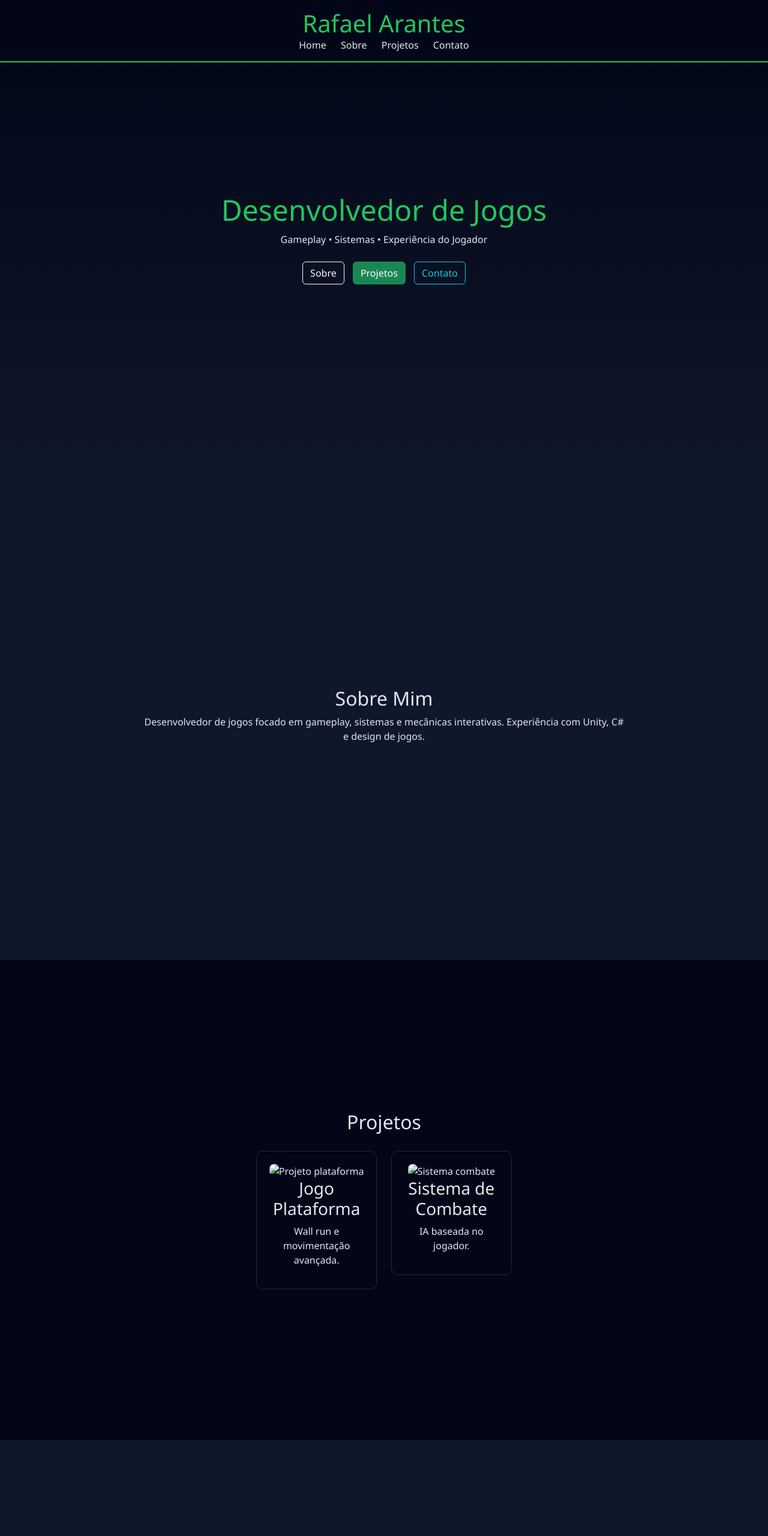
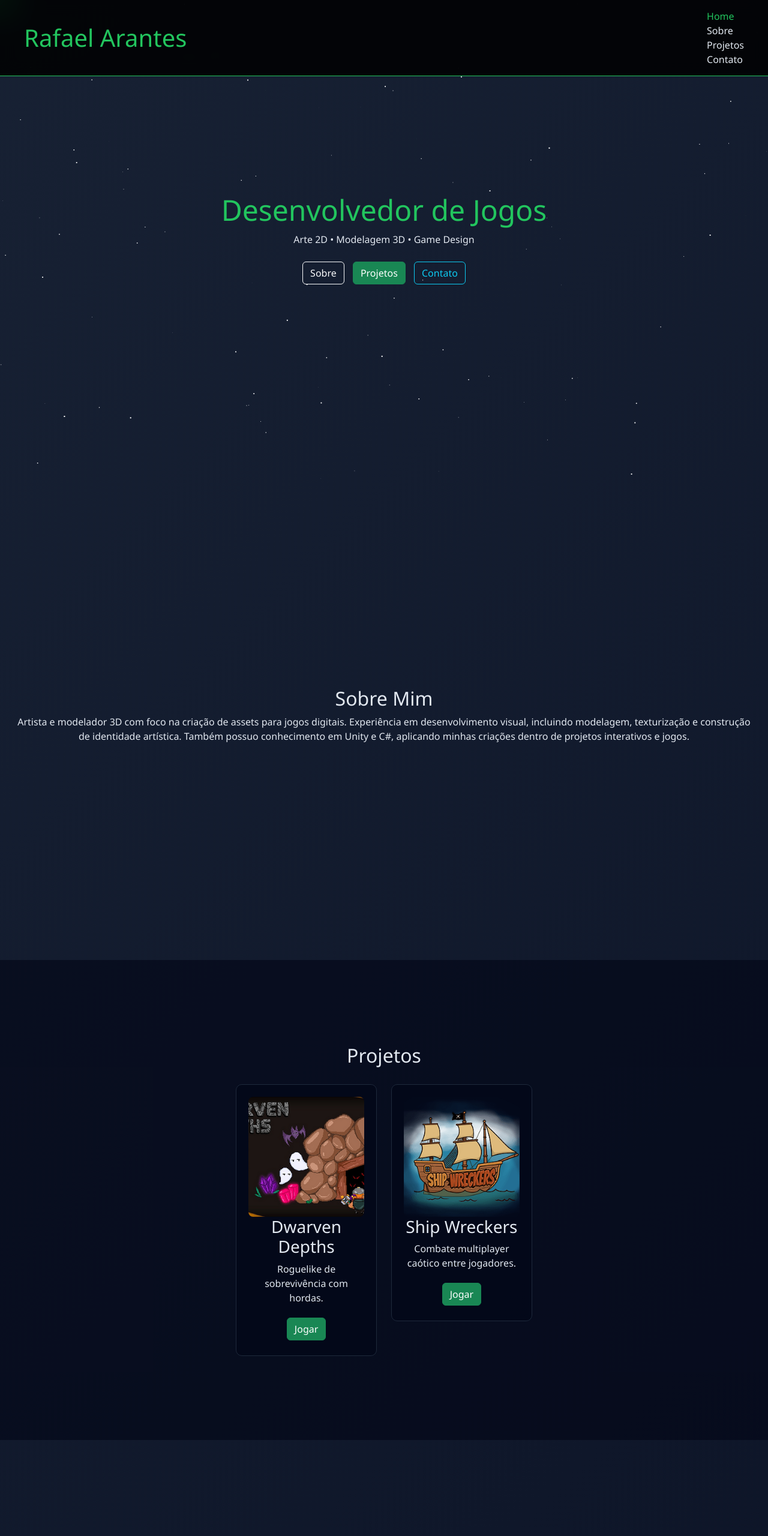
Before and after one commit to RafaelArantesG/portfolio_rafael, a plain HTML site: page index.html in a window 1280 px wide. Shown: the top 2560 px of the page at 60% size. Drawn offline with nearby package versions, Linux system fonts and the light colour scheme.

Commit message:
atualização terça

```diff
--- a/css/style.css
+++ b/css/style.css
@@ -1,22 +1,71 @@
 html {
-    scroll-behavior: smooth; /* scroll suave */
+    scroll-behavior: smooth;
+    scroll-snap-type: y mandatory;
 }
 
 body {
     margin: 0;
     font-family: 'Segoe UI', sans-serif;
-    background-color: #0f172a;
     color: #e2e8f0;
+
+    background: linear-gradient(-45deg, #020617, #0f172a, #1e293b, #020617);
+    background-size: 400% 400%;
+    animation: gradientBG 12s ease infinite;
+}
+
+/* ANIMAÇÃO DO FUNDO */
+@keyframes gradientBG {
+    0% { background-position: 0% 50%; }
+    50% { background-position: 100% 50%; }
+    100% { background-position: 0% 50%; }
+}
+
+/* PARTÍCULAS */
+#particles {
+    position: fixed;
+    width: 100%;
+    height: 100%;
+    z-index: -2;
+}
+
+/* GLOW DO MOUSE */
+.cursor-glow {
+    position: fixed;
+    width: 120px;
+    height: 120px;
+    background: radial-gradient(circle, rgba(34,197,94,0.5), transparent 70%);
+    pointer-events: none;
+    border-radius: 50%;
+    transform: translate(-50%, -50%);
+    z-index: -1;
+    filter: blur(10px);
 }
 
 /* HEADER */
 .header {
     width: 100%;
-    background: #020617;
-    text-align: center;
-    padding: 15px;
-    border-bottom: 2px solid #22c55e;
+    background: rgba(0, 0, 0, 0.85);
+    backdrop-filter: blur(12px);
+
+    display: flex;
+    justify-content: space-between;
+    align-items: center;
+
+    padding: 15px 40px;
+    border-bottom: 1px solid #22c55e;
+
+    position: fixed;
+    top: 0;
+    left: 0;
     z-index: 1000;
+
+    transition: 0.3s;
+}
+
+/* efeito ao scroll */
+.header.scrolled {
+    background: rgba(0, 0, 0, 0.95);
+    box-shadow: 0 0 15px #22c55e;
 }
 
 .header h1 {
@@ -24,20 +73,39 @@ body {
     margin: 0;
 }
 
-.header nav a {
+/* LINKS */
+.nav-link {
+    position: relative;
     color: #e2e8f0;
-    margin: 0 10px;
+    margin-left: 20px;
     text-decoration: none;
     transition: 0.3s;
 }
 
-.header nav a:hover {
-    color: #38bdf8;
+/* LINHA ANIMADA */
+.nav-link::after {
+    content: "";
+    position: absolute;
+    left: 0;
+    bottom: -5px;
+    width: 0%;
+    height: 2px;
+    background: #22c55e;
+    transition: 0.3s;
 }
 
-/* SEÇÕES FULL SCREEN */
+.nav-link:hover::after {
+    width: 100%;
+}
+
+/* LINK ATIVO */
+.nav-link.active {
+    color: #22c55e;
+}
+/* SEÇÕES */
 .section {
-    height: 100vh; /* ocupa a tela inteira */
+    height: 100vh;
+    scroll-snap-align: start;
     display: flex;
     justify-content: center;
     align-items: center;
@@ -45,16 +113,7 @@ body {
     padding: 20px;
 }
 
-/* conteúdo centralizado */
-.content {
-    max-width: 800px;
-}
-
 /* HERO */
-.hero {
-    background: linear-gradient(#020617, #0f172a);
-}
-
 .hero h2 {
     font-size: 3rem;
     color: #22c55e;
@@ -71,21 +130,23 @@ body {
 
 /* SEÇÃO ESCURA */
 .dark {
-    background-color: #020617;
+    background-color: rgba(2, 6, 23, 0.6);
 }
 
 /* CARDS */
 .card-custom {
-    background: #020617;
+    background: rgba(2,6,23,0.7);
     padding: 20px;
     border-radius: 10px;
-    border: 1px solid #1e293b;
     transition: 0.3s;
     margin-top: 20px;
+    border: 1px solid #1e293b;
 }
 
 .card-custom img {
     width: 100%;
+    height: 200px;
+    object-fit: cover;
     border-radius: 8px;
 }
 
@@ -94,9 +155,18 @@ body {
     box-shadow: 0 0 20px #22c55e;
 }
 
+/* BOTÕES DOS PROJETOS */
+.project-buttons {
+    margin-top: 15px;
+}
+
+.project-buttons a {
+    margin: 5px;
+}
+
 /* FOOTER */
 .footer {
     text-align: center;
     padding: 10px;
-    background: #020617;
+    background: rgba(2,6,23,0.8);
 }
--- a/index.html
+++ b/index.html
@@ -12,13 +12,17 @@
 
 <!-- Rafael Arantes Gonçalves -->
 
-<header class="header fixed-top">
+<canvas id="particles"></canvas>
+<div class="cursor-glow"></div>
+
+<header class="header" id="header">
   <h1>Rafael Arantes</h1>
+
   <nav>
-    <a href="#hero">Home</a>
-    <a href="#sobre">Sobre</a>
-    <a href="#projetos">Projetos</a>
-    <a href="#contato">Contato</a>
+    <a href="#hero" class="nav-link active">Home</a>
+    <a href="#sobre" class="nav-link">Sobre</a>
+    <a href="#projetos" class="nav-link">Projetos</a>
+    <a href="#contato" class="nav-link">Contato</a>
   </nav>
 </header>
 
@@ -26,7 +30,7 @@
 <section id="hero" class="section hero">
   <div class="content">
     <h2>Desenvolvedor de Jogos</h2>
-    <p>Gameplay • Sistemas • Experiência do Jogador</p>
+    <p>Arte 2D • Modelagem 3D • Game Design</p>
 
     <div class="buttons">
       <a href="#sobre" class="btn btn-outline-light">Sobre</a>
@@ -41,8 +45,10 @@
   <div class="content">
     <h2>Sobre Mim</h2>
     <p>
-      Desenvolvedor de jogos focado em gameplay, sistemas e mecânicas interativas.
-      Experiência com Unity, C# e design de jogos.
+    Artista e modelador 3D com foco na criação de assets para jogos digitais.
+    Experiência em desenvolvimento visual, incluindo modelagem, texturização e construção de identidade artística.
+
+    Também possuo conhecimento em Unity e C#, aplicando minhas criações dentro de projetos interativos e jogos.
     </p>
   </div>
 </section>
@@ -56,17 +62,25 @@
 
       <div class="col-md-4">
         <article class="card-custom">
-          <img src="img/projeto1.png" alt="Projeto plataforma">
-          <h3>Jogo Plataforma</h3>
-          <p>Wall run e movimentação avançada.</p>
+          <img src="img/dwarven.png" alt="Dwarven Depths">
+          <h3>Dwarven Depths</h3>
+          <p>Roguelike de sobrevivência com hordas.</p>
+
+          <div class="project-buttons">
+            <a href="https://euromir.itch.io/dwarven-depths" target="_blank" class="btn btn-success">Jogar</a>
+          </div>
         </article>
       </div>
 
       <div class="col-md-4">
         <article class="card-custom">
-          <img src="img/projeto2.png" alt="Sistema combate">
-          <h3>Sistema de Combate</h3>
-          <p>IA baseada no jogador.</p>
+          <img src="img/ShipWreckers.png" alt="Ship Wreckers">
+          <h3>Ship Wreckers</h3>
+          <p>Combate multiplayer caótico entre jogadores.</p>
+
+          <div class="project-buttons">
+            <a href="https://euromir.itch.io/ship-wreckers" target="_blank" class="btn btn-success">Jogar</a>
+          </div>
         </article>
       </div>
 
@@ -78,7 +92,30 @@
 <section id="contato" class="section">
   <div class="content">
     <h2>Contato</h2>
-    <p>Email: seuemail@email.com</p>
+
+    <p><strong>Email:</strong> rafaelarantesg@gmail.com</p>
+
+    <p>
+      <strong>LinkedIn:</strong>
+      <a href="https://www.linkedin.com/in/rafael-arantes-222172269" target="_blank">
+        linkedin.com/in/rafael-arantes
+      </a>
+    </p>
+
+    <p>
+      <strong>Bluesky:</strong>
+      <a href="https://bsky.app/profile/acedefectivee.bsky.social" target="_blank">
+        acedefectivee.bsky.social
+      </a>
+    </p>
+
+    <p>
+      <strong>ArtStation:</strong>
+      <a href="https://rafael-arantes.artstation.com" target="_blank">
+        rafael-arantes.artstation.com
+      </a>
+    </p>
+
   </div>
 </section>
 
@@ -86,5 +123,7 @@
   <p>© 2026 - Rafael Arantes</p>
 </footer>
 
+<script src="js/script.js"></script>
+
 </body>
 </html>
--- /dev/null
+++ b/js/script.js
@@ -0,0 +1,107 @@
+// =========================
+// HEADER INTERATIVO
+// =========================
+
+const sections = document.querySelectorAll("section");
+const navLinks = document.querySelectorAll(".nav-link");
+const header = document.getElementById("header");
+
+window.addEventListener("scroll", () => {
+    let current = "";
+
+    sections.forEach(section => {
+        const sectionTop = section.offsetTop - 150;
+        if (scrollY >= sectionTop) {
+            current = section.getAttribute("id");
+        }
+    });
+
+    navLinks.forEach(link => {
+        link.classList.remove("active");
+        if (link.getAttribute("href") === "#" + current) {
+            link.classList.add("active");
+        }
+    });
+
+    // efeito scroll no header
+    if (window.scrollY > 50) {
+        header.classList.add("scrolled");
+    } else {
+        header.classList.remove("scrolled");
+    }
+});
+
+
+// =========================
+// GLOW DO MOUSE
+// =========================
+
+const glow = document.querySelector(".cursor-glow");
+
+let mouseX = 0, mouseY = 0;
+let currentX = 0, currentY = 0;
+let speed = 0;
+
+document.addEventListener("mousemove", (e) => {
+    mouseX = e.clientX;
+    mouseY = e.clientY;
+    speed = Math.abs(e.movementX) + Math.abs(e.movementY);
+});
+
+function animateGlow() {
+    currentX += (mouseX - currentX) * 0.15;
+    currentY += (mouseY - currentY) * 0.15;
+
+    glow.style.left = currentX + "px";
+    glow.style.top = currentY + "px";
+
+    let scale = 1 + Math.min(speed / 50, 0.8);
+    glow.style.transform = `translate(-50%, -50%) scale(${scale})`;
+
+    requestAnimationFrame(animateGlow);
+}
+
+animateGlow();
+
+
+// =========================
+// PARTÍCULAS
+// =========================
+
+const canvas = document.getElementById("particles");
+const ctx = canvas.getContext("2d");
+
+function resizeCanvas() {
+    canvas.width = window.innerWidth;
+    canvas.height = window.innerHeight;
+}
+
+resizeCanvas();
+window.addEventListener("resize", resizeCanvas);
+
+let particles = [];
+
+for (let i = 0; i < 120; i++) {
+    particles.push({
+        x: Math.random() * canvas.width,
+        y: Math.random() * canvas.height,
+        size: Math.random() * 2,
+        speed: Math.random()
+    });
+}
+
+function animateParticles() {
+    ctx.clearRect(0, 0, canvas.width, canvas.height);
+
+    particles.forEach(p => {
+        p.y += p.speed;
+        if (p.y > canvas.height) p.y = 0;
+
+        ctx.fillStyle = "white";
+        ctx.fillRect(p.x, p.y, p.size, p.size);
+    });
+
+    requestAnimationFrame(animateParticles);
+}
+
+animateParticles();
```
Also changed, not shown: img/Dwarven.png (added), img/ShipWreckers.png (added).
